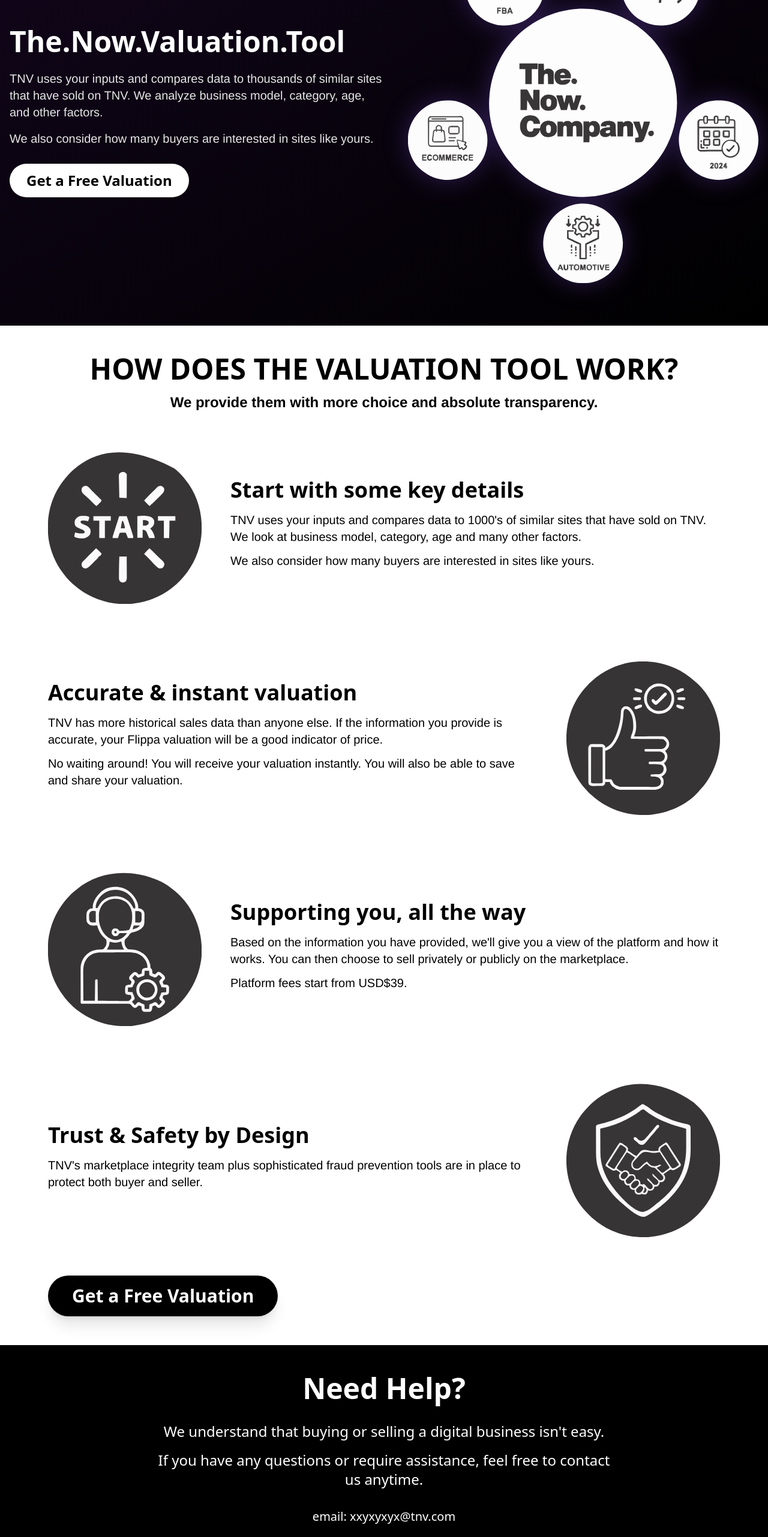
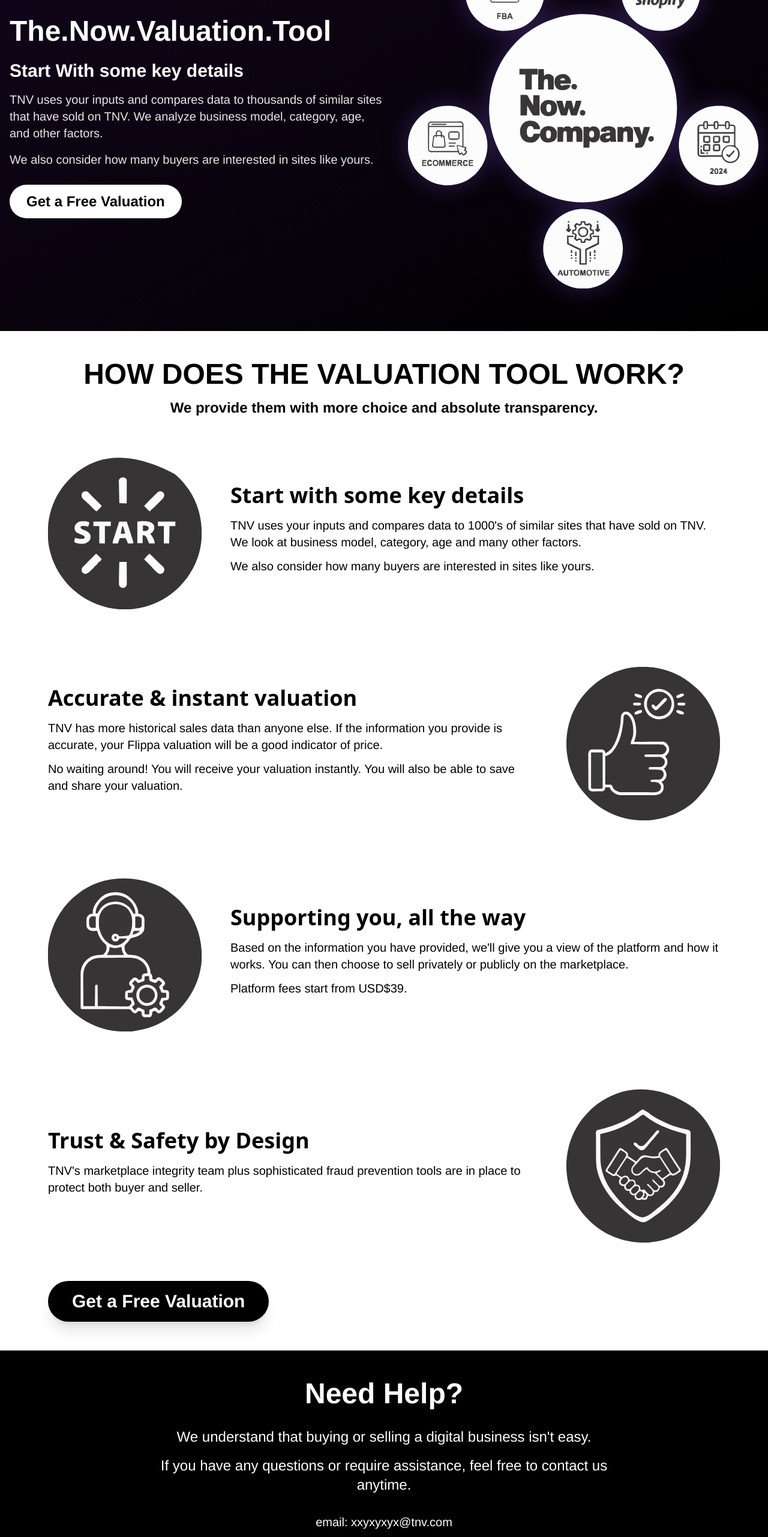
Before and after one commit to remote-cto/now-tnv, a Next.js app: page / in a window 1280 px wide. Shown: the part 234-2797 px from the top of the page at 60% size. Built offline with nearby package versions, Linux system fonts and the light colour scheme.

Commit message:
font updated

```diff
--- a/app/components/Contact.tsx
+++ b/app/components/Contact.tsx
@@ -2,29 +2,29 @@ import React from 'react';
 
 const Contact: React.FC = () => {
   return (
-    <div className="bg-black flex flex-col items-center justify-center text-white py-12 px-4 mb-4">
+    <div className="bg-black flex flex-col items-center justify-center text-white py-12 px-4 mb-4 font-['Helvetica'] ">
       <div className="max-w-3xl w-full text-center space-y-8">
         {/* Heading */}
-        <h1 className=" text-3xl lg:text-5xl font-extrabold mb-6">
+        <h1 className=" text-3xl lg:text-5xl font-extrabold mb-6 font-['Helvetica'] ">
           Need Help?
         </h1>
 
         {/* Main text */}
         <div className="space-y-4">
-          <p className="text-2xl">
+          <p className="text-2xl font-['Helvetica'] ">
             We understand that buying or selling a digital business isn't easy.
           </p>
-          <p className="text-2xl">
+          <p className="text-2xl font-['Helvetica']">
             If you have any questions or require assistance, feel free to contact us anytime.
           </p>
         </div>
 
         {/* Contact Information */}
         <div className="space-y-4 mt-12">
-          <p className="text-xl">
+          <p className="text-xl font-['Helvetica']">
             email: xxyxyxyx@tnv.com
           </p>
-          <p className="text-xl">
+          <p className="text-xl font-['Helvetica']">
             customer support: +00000 0000 0000
           </p>
         </div>
--- a/app/components/Footer.tsx
+++ b/app/components/Footer.tsx
@@ -4,7 +4,7 @@ const Footer: React.FC = () => {
   const currentYear = new Date().getFullYear();
 
   return (
-    <footer className="w-full py-4 px-6 flex justify-between items-center border-t border-gray-200 mb-1">
+    <footer className="w-full py-4 px-6 flex justify-between items-center border-t border-gray-200 mb-1 font-['Helvetica'] ">
       <div className=" text-base lg:text-4xl font-extrabold ">
         The.Now.Company.
       </div>
--- a/app/components/Header.tsx
+++ b/app/components/Header.tsx
@@ -6,7 +6,7 @@ const Header = () => {
   const [isHovered, setIsHovered] = useState("");
 
   const socialLinks = [
-    { icon: Twitter, href: "https://twitter.com/yourcompany", name: "twitter" },
+    // { icon: Twitter, href: "https://twitter.com/yourcompany", name: "twitter" },
     { icon: Facebook, href: "https://facebook.com/yourcompany", name: "facebook" },
     { icon: Instagram, href: "https://www.instagram.com/thenow.company/", name: "instagram" },
     { icon: Linkedin, href: "https://linkedin.com/yourcompany", name: "linkedin" }
@@ -16,7 +16,7 @@ const Header = () => {
     <header className="flex items-center justify-between p-4 bg-gray-100 transition-all duration-300 hover:bg-gray-200">
       <div className="flex items-center">
         <div
-          className="text-xl lg:text-4xl font-extrabold relative group cursor-pointer"
+          className="text-xl lg:text-5xl font-extrabold relative group cursor-pointer"
           onMouseEnter={() => setIsHovered("logo")}
           onMouseLeave={() => setIsHovered("")}
         >
--- a/app/components/SubmitButton.tsx
+++ b/app/components/SubmitButton.tsx
@@ -11,7 +11,7 @@ const SubmitButton: React.FC<SubmitButtonProps> = ({ loading = false, onClick })
       <button
         onClick={onClick}
         disabled={loading}
-        className="w-full bg-black text-white text-2xl font-extrabold py-4 px-3 rounded-full hover:bg-gray-900 disabled:opacity-70 disabled:cursor-not-allowed transition-colors duration-200 shadow-md mt-3"
+        className="w-full bg-black text-white text-2xl font-extrabold py-4 px-3 rounded-full hover:bg-gray-900 disabled:opacity-70 disabled:cursor-not-allowed transition-colors duration-200 shadow-md mt-3 font-['Helvetica'] "
       >
         {loading ? (
           <div className="flex justify-center items-center">
--- a/app/components/ValuationPageFooter.tsx
+++ b/app/components/ValuationPageFooter.tsx
@@ -4,7 +4,7 @@ const ValuationPageFooter: React.FC = () => {
   const currentYear = new Date().getFullYear();
 
   return (
-    <footer className="w-full py-4 px-6 flex justify-between items-center border-t border-gray-200 bg-black">
+    <footer className="w-full py-4 px-6 flex justify-between items-center border-t border-gray-200 bg-black font-['Helvetica'] ">
       <div className=" text-base lg:text-4xl font-extrabold text-white">
         The.Now.Company.
       </div>
--- a/app/components/ValuationQuestionAnswer.tsx
+++ b/app/components/ValuationQuestionAnswer.tsx
@@ -15,20 +15,20 @@ const ValuationQuestionAnswer = () => {
         <div className="mx-auto max-w-screen-xl px-4 flex flex-wrap lg:flex-nowrap lg:items-center">
           {/* Text Content */}
           <div className="lg:w-1/2 text-center lg:text-left">
-            <h2 className="text-3xl md:text-6xl font-extrabold text-black mb-6 animate-fade-in">
+            <h2 className="text-3xl md:text-6xl font-extrabold text-black mb-6 animate-fade-in font-['Helvetica']">
               Valuation Questions & Answers
             </h2>
-            <h2 className="text-2xl md:text-4xl font-extrabold text-black mb-6 animate-fade-in">
+            <h2 className="text-2xl md:text-4xl font-extrabold text-black mb-6 animate-fade-in font-['Helvetica'] ">
               Start with some key details
             </h2>
 
             <div>
-              <p className="text-lg text-black/90 sm:text-xl mb-4 font-['Helvetica'] ">
+              <p className="text-lg text-black/90 sm:text-xl mb-4 font-['Helvetica']">
                 TNV uses your inputs and compares data to thousands of similar
                 sites that have sold on TNV. We analyze business model,
                 category, age and other factors.
               </p>
-              <p className="text-lg text-black/90 sm:text-xl mb-4 font-['Helvetica'] ">
+              <p className="text-lg text-black/90 sm:text-xl mb-4 font-['Helvetica']">
                 We also consider how many buyers are interested in sites like
                 yours.
               </p>
--- a/app/components/ValuationTool.tsx
+++ b/app/components/ValuationTool.tsx
@@ -15,9 +15,14 @@ const ValuationTool = () => {
         <div className="mx-auto max-w-screen-xl px-4 flex flex-wrap lg:flex-nowrap lg:items-center">
           {/* Text Content */}
           <div className="lg:w-1/2 text-center lg:text-left">
-            <h2 className="text-3xl md:text-5xl font-extrabold text-white mb-6 animate-fade-in">
+            <h2 className="text-3xl md:text-5xl font-extrabold text-white mb-6 animate-fade-in font-['Helvetica']">
               <span className="bg-clip-text text-white">
                 The.Now.Valuation.Tool
+              </span>
+            </h2>
+            <h2 className="text-xl md:text-3xl font-extrabold text-white mb-4 animate-fade-in font-['Helvetica']">
+              <span className="bg-clip-text text-white">
+                Start With some key details
               </span>
             </h2>
 
@@ -36,7 +41,7 @@ const ValuationTool = () => {
             <div className="flex flex-col items-center lg:items-start mt-7 mb-8 lg:mb-2">
               <Link href="/valuation">
                 <button
-                  className="relative overflow-hidden bg-white text-black px-7 py-3 rounded-full font-extrabold text-2xl transform transition-all duration-300 hover:scale-105 hover:shadow-lg hover:shadow-purple-500/30"
+                  className="relative overflow-hidden bg-white text-black px-7 py-3 rounded-full font-extrabold font-['Helvetica'] text-2xl transform transition-all duration-300 hover:scale-105 hover:shadow-lg hover:shadow-purple-500/30"
                   onMouseEnter={() => setIsHovered(true)}
                   onMouseLeave={() => setIsHovered(false)}
                 >
--- a/app/components/WorkingValuationTool.tsx
+++ b/app/components/WorkingValuationTool.tsx
@@ -58,7 +58,7 @@ const WorkingValuationTool = () => {
         animate={{ opacity: 1, y: 0 }}
         transition={{ duration: 0.8 }}
       >
-        <h1 className="text-3xl lg:text-5xl font-extrabold mb-4">
+        <h1 className="text-3xl lg:text-5xl font-extrabold mb-4 font-['Helvetica'] ">
           HOW DOES THE VALUATION TOOL WORK?
         </h1>
         <p className="text-black text-2xl font-semibold font-['Helvetica']">
@@ -120,7 +120,7 @@ const WorkingValuationTool = () => {
       >
         <Link href="/valuation">
           <motion.button
-            className="bg-black text-white px-10 py-4 rounded-full font-extrabold text-xl lg:text-3xl shadow-xl"
+            className="bg-black text-white px-10 py-4 rounded-full font-extrabold text-xl lg:text-3xl shadow-xl font-['Helvetica']"
             whileHover={{ scale: 1.05, backgroundColor: "#333" }}
             whileTap={{ scale: 0.95 }}
           >
--- a/app/valuation/page.tsx
+++ b/app/valuation/page.tsx
@@ -284,7 +284,7 @@ const BusinessValuationForm: React.FC = () => {
       <NowValuationTool />
       <ValuationQuestionAnswer />
       <ThemeProvider theme={theme}>
-      <div className="bg-black">
+      <div className="bg-black font-['Helvetica']">
         <Box sx={{ maxWidth: 1000, mx: "auto", p: 3 }}>
           <QuestionCard
             number="*"
```
